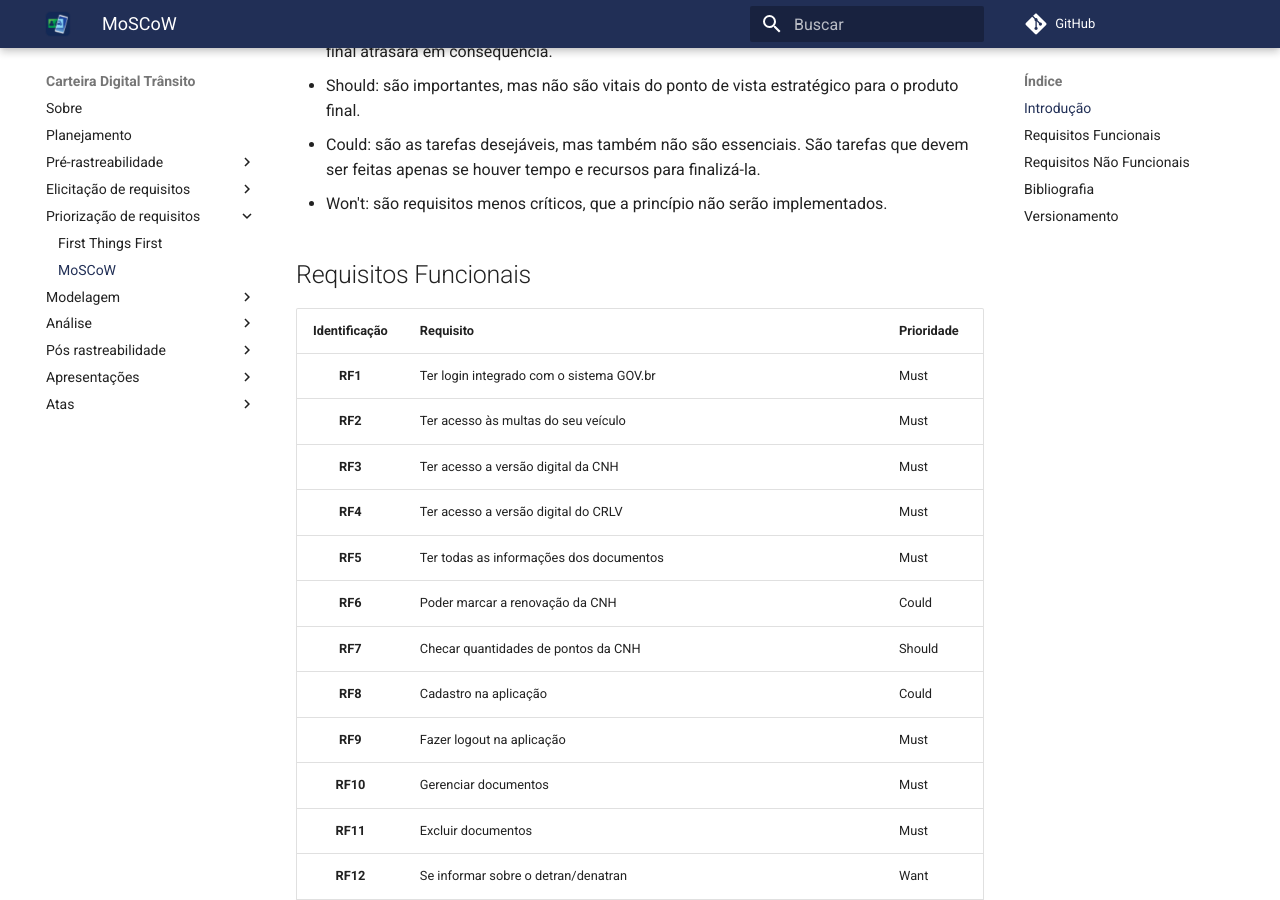
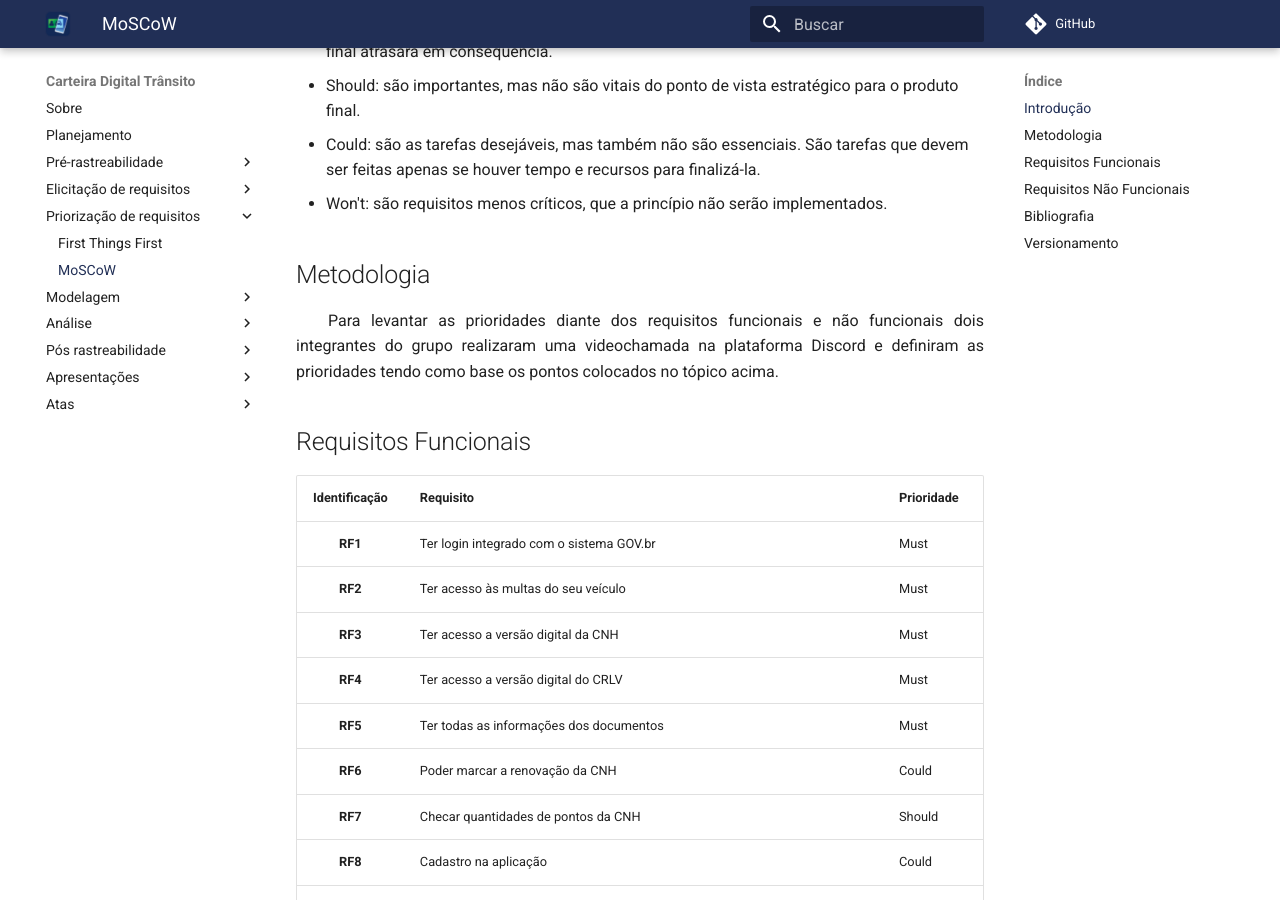
Before and after one commit to sergiosacj/2020.2-CarteiraDigitalTransito, an MkDocs documentation site: the page built from docs/priorizacao/moscow.md, in a window 1280 px wide and 900 px high, scrolled down 310 px. Built offline with MkDocs 1.6.1 and Material for MkDocs 9.7.7, drawn with Linux system fonts in a browser that asks for light colours; comment, search, counter and statistics services are not loaded; some of the changed text lies outside the part shown.

Commit message:
(#103) Adicionando metodologia

```diff
--- a/docs/priorizacao/moscow.md
+++ b/docs/priorizacao/moscow.md
@@ -8,6 +8,10 @@ MoSCoW é uma técnica de priorização utilizada para definir  a prioridade e a
 * Should: são importantes, mas não são vitais do ponto de vista estratégico para o produto final.
 * Could: são as tarefas desejáveis, mas também não são essenciais. São tarefas que devem ser feitas apenas se houver tempo e recursos para finalizá-la.
 * Won't: são requisitos menos críticos, que a princípio não serão implementados.
+
+## Metodologia
+
+&emsp;&emsp;Para levantar as prioridades diante dos requisitos funcionais e não funcionais dois integrantes do grupo realizaram uma videochamada na plataforma Discord e definiram as prioridades tendo como base os pontos colocados no tópico acima.
 
 ## Requisitos Funcionais
 | Identificação | Requisito | Prioridade |
@@ -63,3 +67,4 @@ MoSCoW é uma técnica de priorização utilizada para definir  a prioridade e a
 | 1.0 | 11/03/2021 | Criação do documento e priorização dos requisitos | Daniel Porto, Emily Dias |
 | 1.1 | 11/03/2021 | Explicação do método | Enzo Gabriel |
 | 1.2 | 30/03/2021 | Adição do  requisito RFN11 que estava faltando  | Sérgio Cipriano |
+| 1.3 | 02/05/2021 | Adição da metodologia  | Yan Andrade |
```
